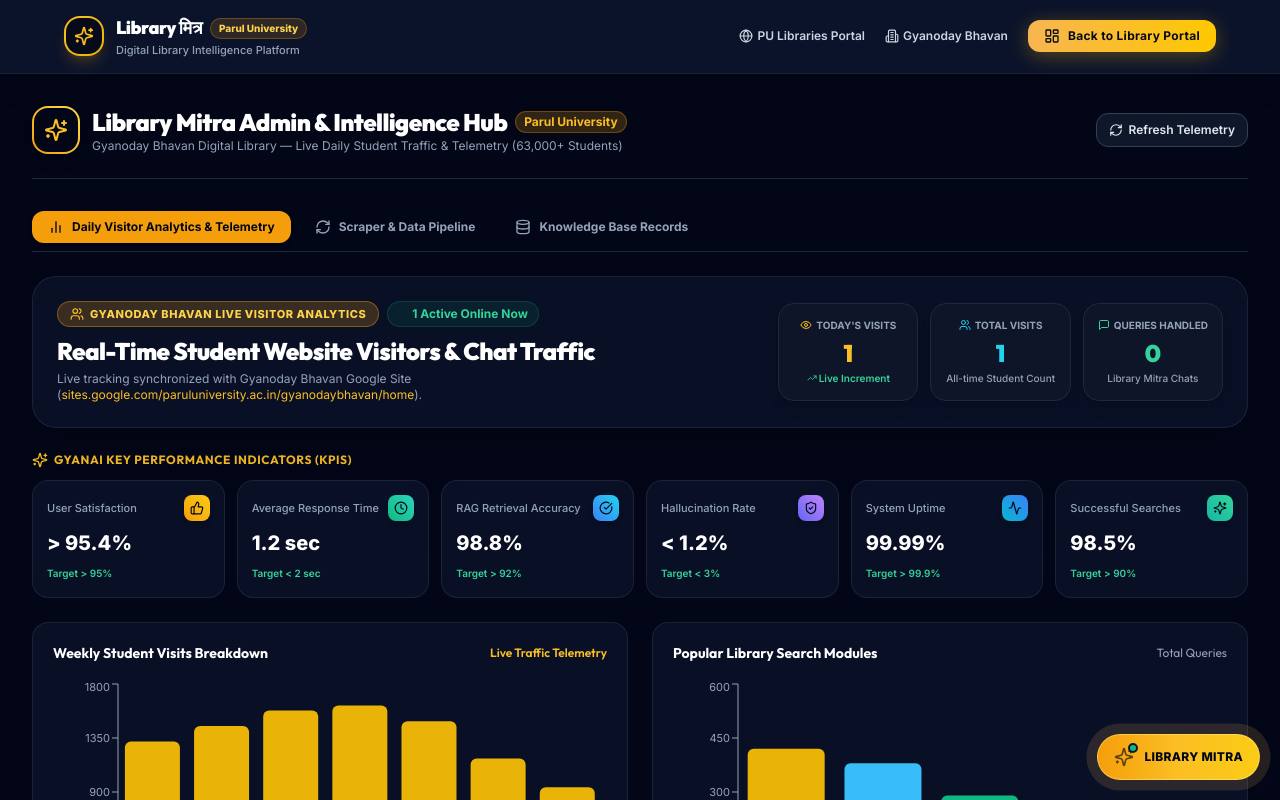
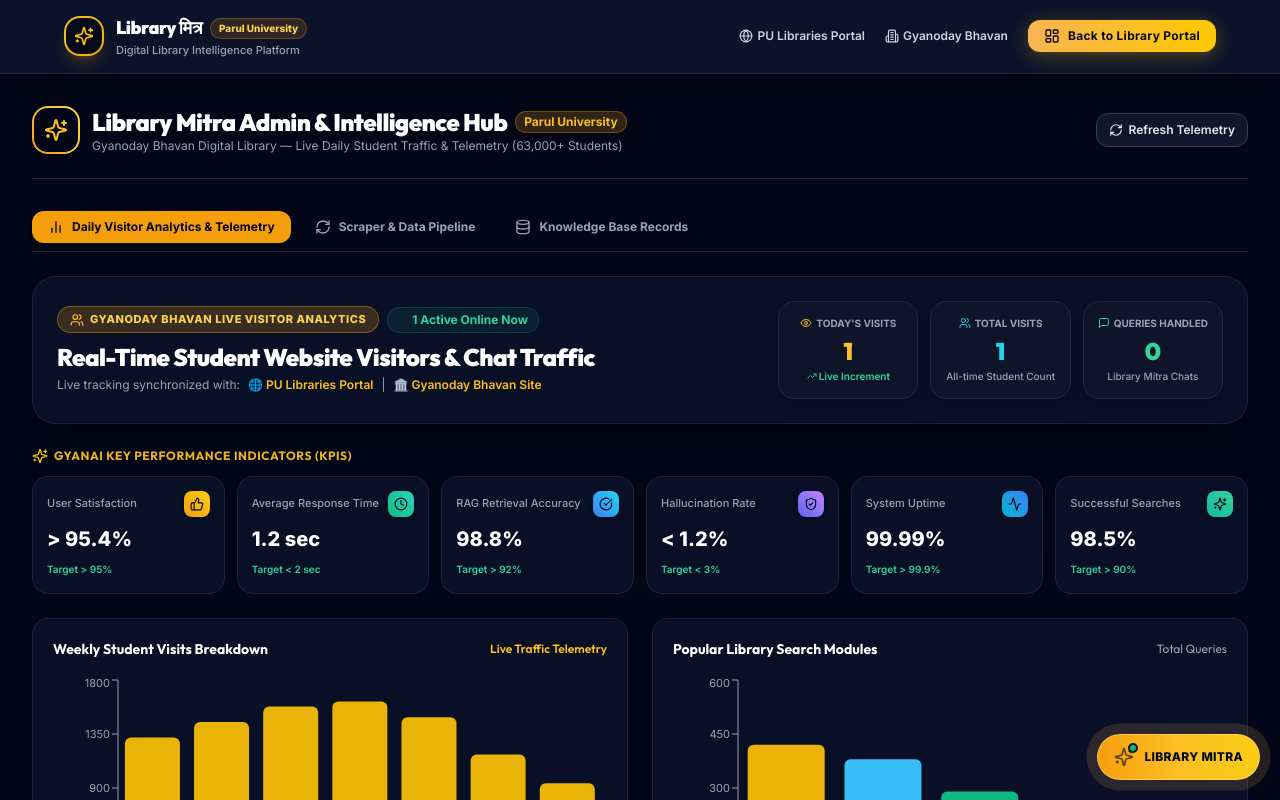
Before and after one commit to rebel9023/Library-, a React (Vite) app in the folder frontend/: page / in a window 1280 px wide. Both pictures are taken after a click on the button "Open Admin Intelligence Hub". Shown: the top 800 px of the page. Built offline with nearby package versions, Linux system fonts and the light colour scheme.

Commit message:
Add Parul University Main Libraries Portal link to live visitor telemetry dashboard

```diff
--- a/frontend/src/components/dashboard/AnalyticsOverview.tsx
+++ b/frontend/src/components/dashboard/AnalyticsOverview.tsx
@@ -77,8 +77,15 @@ export const AnalyticsOverview: React.FC<AnalyticsOverviewProps> = () => {
             <h2 className="text-xl sm:text-2xl font-black text-white tracking-tight">
               Real-Time Student Website Visitors & Chat Traffic
             </h2>
-            <p className="text-xs text-slate-400 mt-1">
-              Live tracking synchronized with Gyanoday Bhavan Google Site (<a href="https://sites.google.com/paruluniversity.ac.in/gyanodaybhavan/home" target="_blank" rel="noreferrer" className="text-amber-400 hover:underline">sites.google.com/paruluniversity.ac.in/gyanodaybhavan/home</a>).
+            <p className="text-xs text-slate-400 mt-1 flex flex-wrap items-center gap-2">
+              <span>Live tracking synchronized with:</span>
+              <a href="https://www.paruluniversity.ac.in/academics/pu-libraries/" target="_blank" rel="noreferrer" className="text-amber-400 hover:underline font-semibold flex items-center gap-1">
+                🌐 PU Libraries Portal
+              </a>
+              <span>|</span>
+              <a href="https://sites.google.com/paruluniversity.ac.in/gyanodaybhavan/home" target="_blank" rel="noreferrer" className="text-amber-400 hover:underline font-semibold flex items-center gap-1">
+                🏛️ Gyanoday Bhavan Site
+              </a>
             </p>
           </div>
 
```
